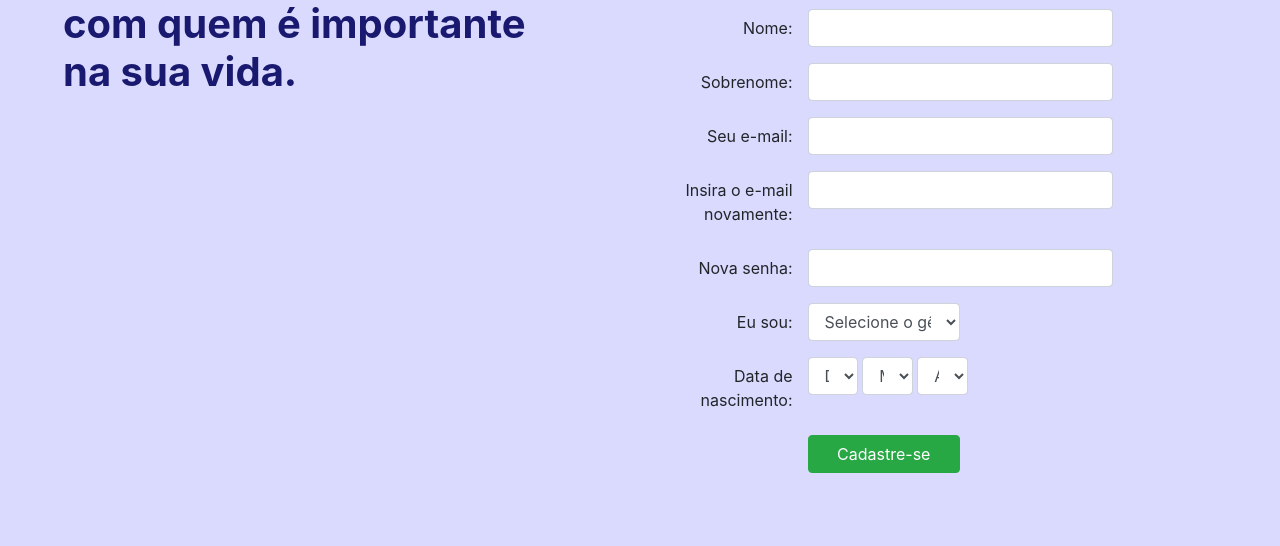
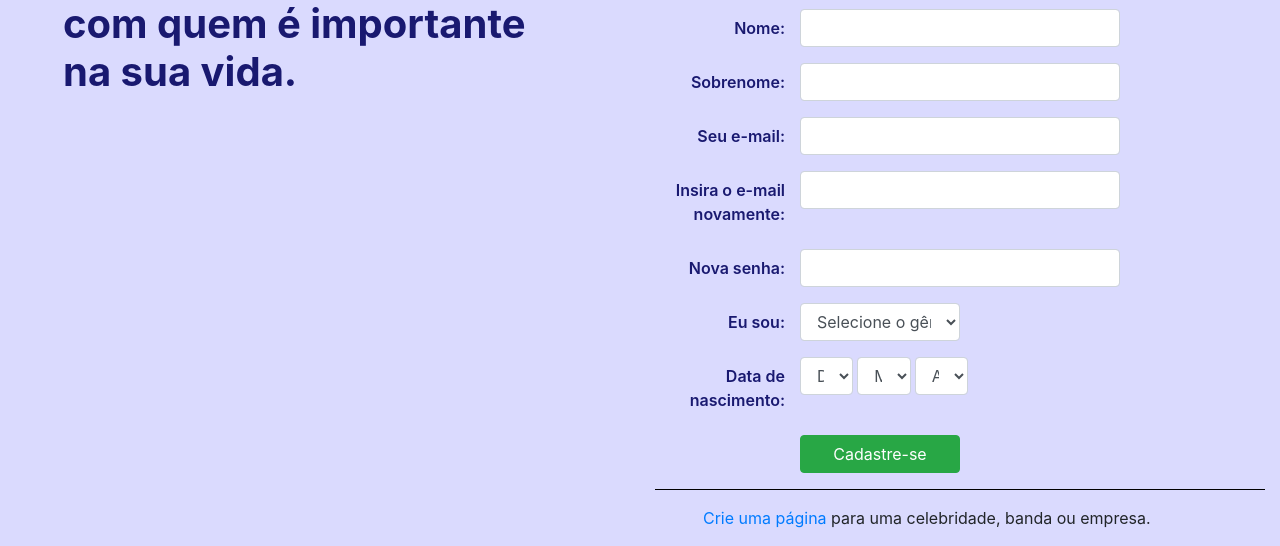
Before and after one commit to felipsassis/Login-facebook---inicio, a plain HTML site: page index.html in a window 1280 px wide. Shown: the part 366-912 px from the top of the page. Before the commit the page ends 855 px from the top, so only its background shows below. Drawn offline with Linux system fonts and the light colour scheme.

Commit message:
att link

```diff
--- a/index.html
+++ b/index.html
@@ -55,39 +55,38 @@
             <div class="col-6">
                 <div class="container-direita mt-4 mb-1 p-4 ">
                     <h2 class="display-4" style="font-weight: 700; color: #191970;">Cadastre-se</h2>
-                    <h1 class="" style="font-weight: 400; font-size:35px; color: #191970">É gratuito e sempre será</h1>
+                    <h1 class="" style="font-weight: 600; font-size:35px; color: #191970">É gratuito e sempre será</h1>
                 </div>
-                <div class="col">
                     <form >
                         <div class="form-group row">
-                            <label class="col-3 col-form-label text-right">Nome:</label>
+                            <label class="col-3 col-form-label text-right" style="font-weight: 600; color: #191970;">Nome:</label>
                             <input type="text" class="col-6 form-control ">
                         </div>
                         <div class="form-group row">
-                            <label class="col-3 col-form-label text-right">Sobrenome:</label>
+                            <label class="col-3 col-form-label text-right" style="font-weight: 600; color: #191970;">Sobrenome:</label>
                             <input type="text" class="col-6 form-control ">
                         </div>
                         <div class="form-group row">
-                            <label class="col-3 col-form-label text-right">Seu e-mail:</label>
+                            <label class="col-3 col-form-label text-right" style="font-weight: 600; color: #191970;">Seu e-mail:</label>
                             <input type="text" class="col-6 form-control">
                         </div>
                         <div class="form-group row">
-                            <label class="col-3 col-form-label text-right" >Insira o e-mail novamente:</label>
+                            <label class="col-3 col-form-label text-right" style="font-weight: 600; color: #191970;" >Insira o e-mail novamente:</label>
                             <input type="text" class="col-6 form-control">
                         </div>
                         <div class="form-group row">
-                            <label class="col-3 col-form-label text-right">Nova senha:</label>
+                            <label class="col-3 col-form-label text-right"style="font-weight: 600; color: #191970;" >Nova senha:</label>
                             <input type="text" class="col-6 form-control">
                         </div>
                         <div class="form-group row">
-                            <label class="col-3 col-form-label text-right">Eu sou:</label>
+                            <label class="col-3 col-form-label text-right" style="font-weight: 600; color: #191970;">Eu sou:</label>
                             <select class="col-3 form-control">
                                 <option selected>Selecione o gênero:</option>
                                 <option>...</option>
                             </select>
                         </div>
                         <div class="form-group row">
-                            <label class="col-3 col-form-label text-right ">Data de nascimento:</label>
+                            <label class="col-3 col-form-label text-right " style="font-weight: 600; color: #191970;">Data de nascimento:</label>
                             <select class="col-1 form-control ">
                                 <option>Dia:</option>
                             </select>
@@ -105,8 +104,10 @@
                             </div>
                         </div>
                     </form>
+                <hr style="border-color: black;">
+                <div class="pl-5">
+                    <p> <a href="#">Crie uma página </a> para uma celebridade, banda ou empresa.</p>
                 </div>
-
             </div>
 
 
```
